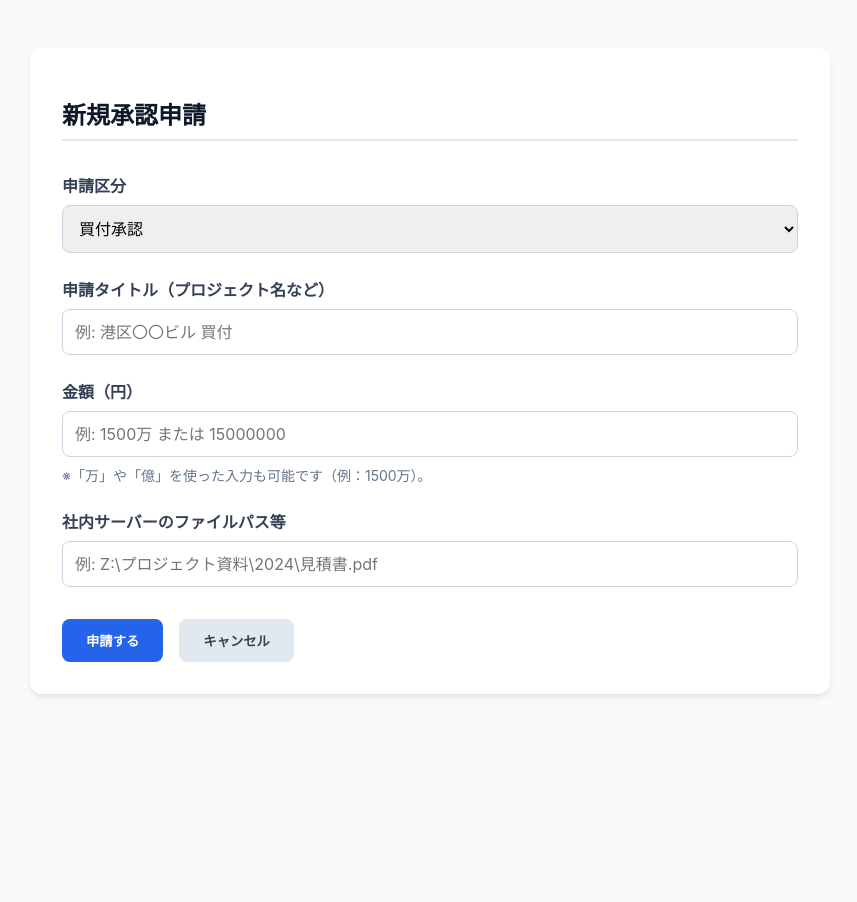
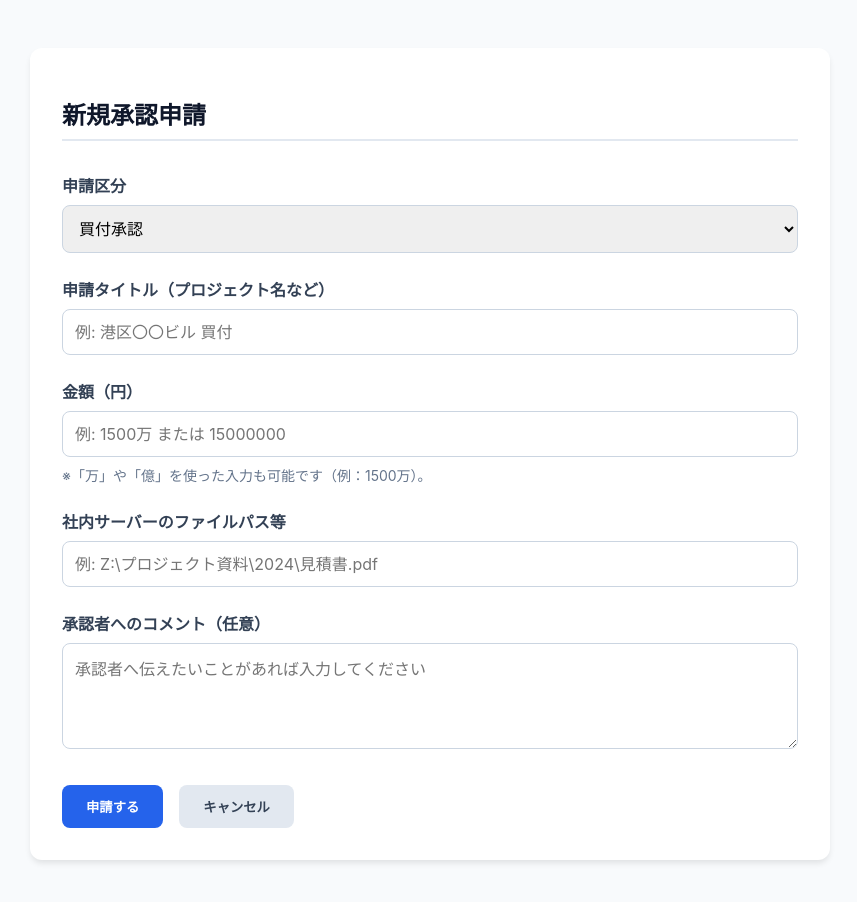
Before and after one commit to mukai-ai/buy-approval-app, a Next.js app: page /requests/new in a window 1280 px wide. Shown: the top 902 px of the page, without its empty margins (210-1067 px from the left). Before the commit the page ends 800 px from the top, so only its background shows below. Built offline with nearby package versions, Linux system fonts and the light colour scheme; a web font is replaced by a local one.

Commit message:
feat: add applicant comment field for BUY requests and include in notification emails

```diff
--- a/src/app/api/requests/[id]/resubmit/route.ts
+++ b/src/app/api/requests/[id]/resubmit/route.ts
@@ -31,7 +31,7 @@ export async function POST(req: Request, { params }: { params: { id: string } })
     }
 
     const body = await req.json();
-    const { title, startDate, attachmentFile, amount, companyName } = body;
+    const { title, startDate, attachmentFile, amount, companyName, applicantComment } = body;
 
     const nextRound = existing.resubmitCount + 2; // 現在のラウンド+1（再申請=2回目以降）
 
@@ -58,6 +58,7 @@ export async function POST(req: Request, { params }: { params: { id: string } })
           companyName: companyName !== undefined ? companyName : existing.companyName,
           status: 'PENDING',
           resubmitCount: existing.resubmitCount + 1,
+          applicantComment: existing.type === 'BUY' ? applicantComment : existing.applicantComment,
         }
       });
 
@@ -91,6 +92,10 @@ export async function POST(req: Request, { params }: { params: { id: string } })
       specificInfoLine = `金額: ${amt.toLocaleString()}円\n`;
     }
 
+    if (existing.type === 'BUY' && updatedRequest?.applicantComment) {
+      specificInfoLine += `申請者コメント: ${updatedRequest.applicantComment}\n`;
+    }
+
     const firstApprovers = [...new Set(uniqueSteps.filter(s => s.order === 1).map(s => s.email))];
     for (const approverEmail of firstApprovers) {
       await sendNotificationEmail(
--- a/src/app/api/requests/route.ts
+++ b/src/app/api/requests/route.ts
@@ -151,6 +151,7 @@ export async function POST(request: Request) {
     const endDate = formData.get('endDate') as string | null;
     const attachmentLink = formData.get('attachmentLink') as string | null;
     const attachmentFile = formData.get('attachmentFile') as string | null;
+    const applicantComment = formData.get('applicantComment') as string | null;
 
     if (!title || !type) {
       return NextResponse.json({ error: 'Require title and type' }, { status: 400 });
@@ -194,6 +195,7 @@ export async function POST(request: Request) {
           attachmentLink,
           attachmentFile: attachmentFile, // 直接テキストとして保存
           applicantEmail: session.user!.email!,
+          applicantComment: type === 'BUY' ? applicantComment : null,
         },
       });
 
@@ -224,6 +226,10 @@ export async function POST(request: Request) {
       specificInfoLine = `${getDateLabel(type)}: ${formattedDate}\n`;
     } else {
       specificInfoLine = `金額: ${amount.toLocaleString()}円\n`;
+    }
+
+    if (type === 'BUY' && applicantComment) {
+      specificInfoLine += `申請者コメント: ${applicantComment}\n`;
     }
 
     for (const approver of firstApprovers) {
--- a/src/app/requests/new/page.tsx
+++ b/src/app/requests/new/page.tsx
@@ -19,6 +19,7 @@ function NewRequestForm() {
   const [endDate, setEndDate] = useState("");
   const [attachmentLink, setAttachmentLink] = useState("");
   const [attachmentFile, setAttachmentFile] = useState("");
+  const [applicantComment, setApplicantComment] = useState("");
 
   useEffect(() => {
     // 再申請（コピー）時のパラメータ読み込み
@@ -95,6 +96,9 @@ function NewRequestForm() {
       formData.append("amount", CONFIRMATION_TYPES.includes(type) ? "0" : amount.toString());
       if (attachmentLink) formData.append("attachmentLink", attachmentLink);
       if (attachmentFile) formData.append("attachmentFile", attachmentFile);
+      if (type === "BUY") {
+        formData.append("applicantComment", applicantComment);
+      }
 
       if (type === "REFORM") {
         if (companyName) formData.append("companyName", companyName);
@@ -250,6 +254,19 @@ function NewRequestForm() {
           />
         </div>
 
+        {type === "BUY" && (
+          <div className={styles.formGroup}>
+            <label className={styles.label}>承認者へのコメント（任意）</label>
+            <textarea
+              className={styles.textarea}
+              rows={4}
+              value={applicantComment}
+              onChange={(e) => setApplicantComment(e.target.value)}
+              placeholder="承認者へ伝えたいことがあれば入力してください"
+            />
+          </div>
+        )}
+
         <div className={styles.buttonGroup}>
           <button type="submit" className={styles.button} disabled={loading}>
             {loading ? "送信中..." : "申請する"}
```
Also changed, not shown: src/app/requests/[id]/RequestActions.tsx (+22 -1 lines), src/app/requests/[id]/page.tsx (+8 -0 lines), 1 other file (tests, documents, lock files or other folders).
